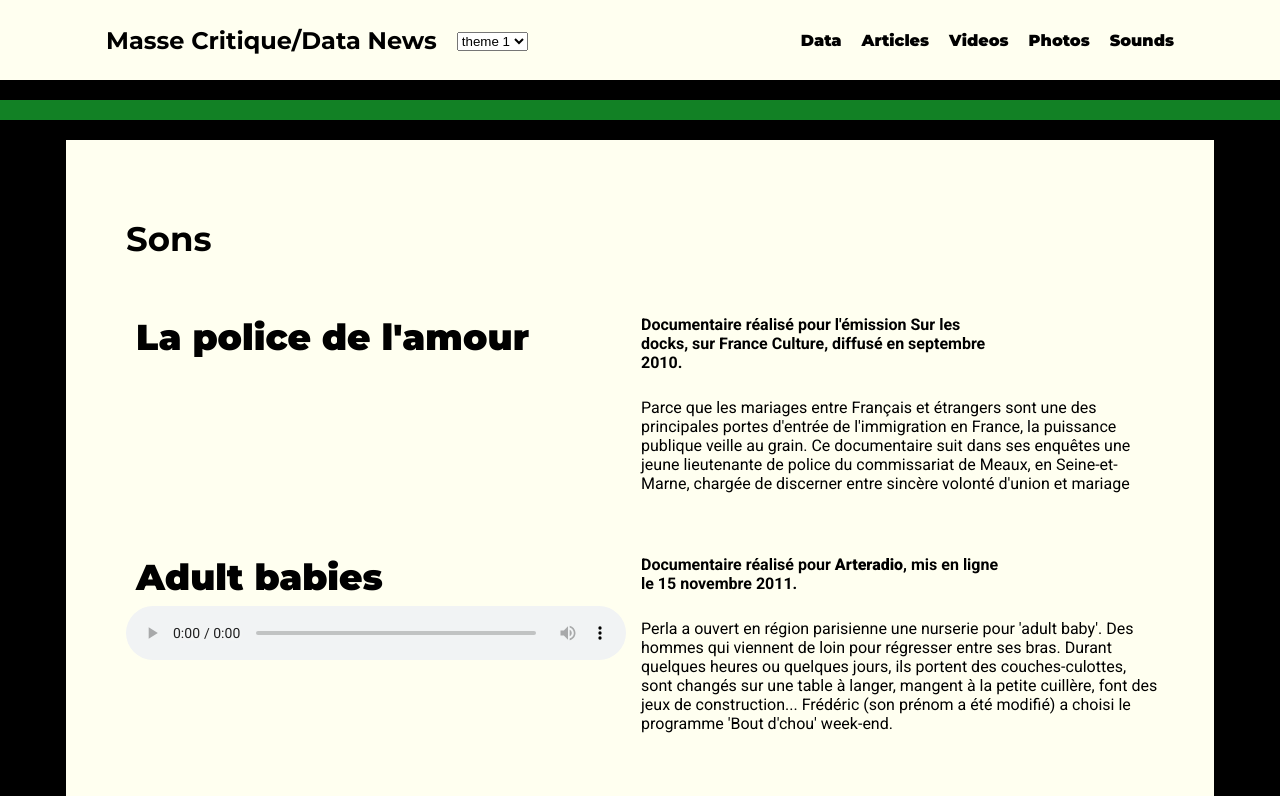
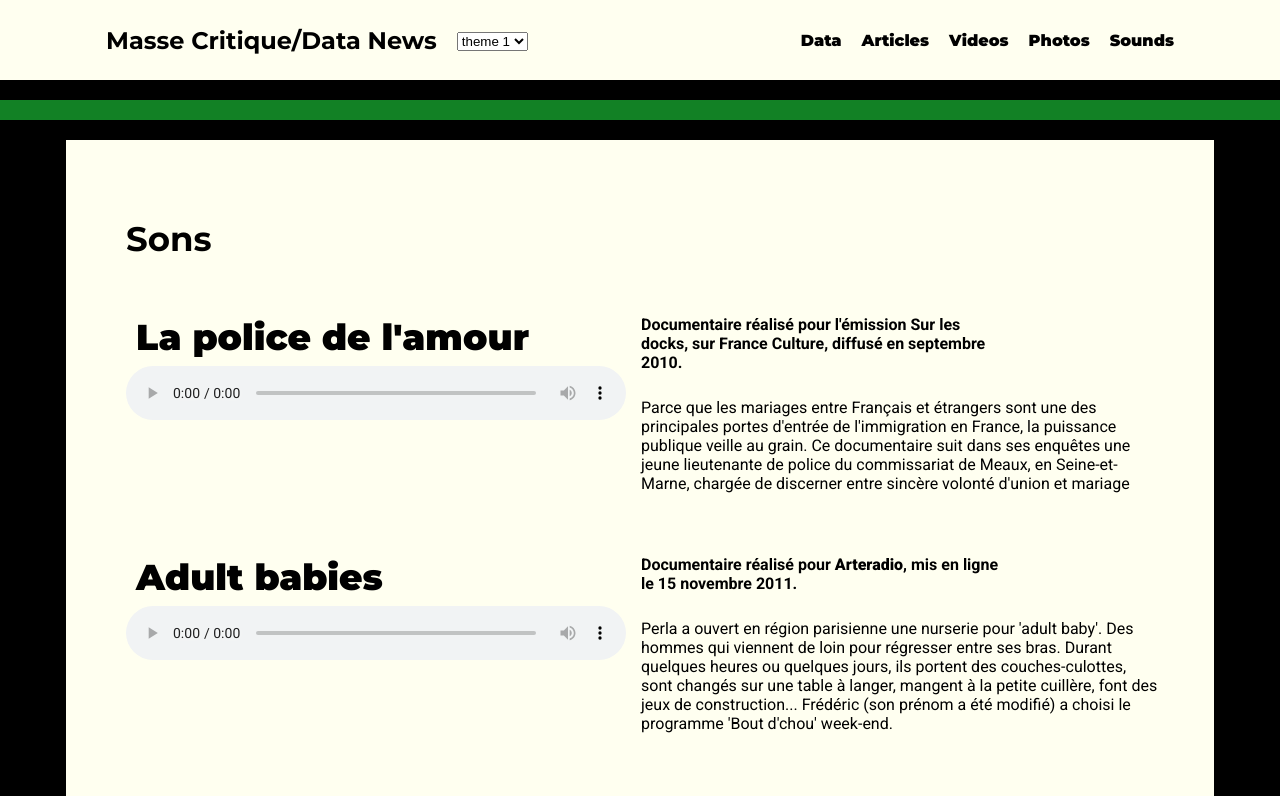
Before and after one commit to Orphee1/massecritique-datanews, a React (Create React App) app: page /sound in a window 1280 px wide. Shown: the top 796 px of the page. Built offline with nearby package versions, Linux system fonts and the light colour scheme.

Commit message:
add police.m4a

```diff
--- a/src/containers/SoundScreen/SoundScreen.js
+++ b/src/containers/SoundScreen/SoundScreen.js
@@ -6,6 +6,7 @@ import "./style.css";
 
 import adult from "../../assets/sounds/adult.mp3";
 import silence from "../../assets/sounds/silence.mp3";
+import police from "../../assets/sounds/police.m4a";
 
 export default function SoundScreen() {
       // Theme definition
@@ -59,8 +60,8 @@ export default function SoundScreen() {
                                           width="100%"
                                           height="100%"
                                           type="mp3"
-                                          // url={police}
-                                          url="https://www.youtube.com/watch?v=t2Eb8YNmSoM&list=LL23IMwRFgwTSET1CeBlThig&index=2&t=0s"
+                                          url={police}
+                                          // url="https://www.youtube.com/watch?v=t2Eb8YNmSoM&list=LL23IMwRFgwTSET1CeBlThig&index=2&t=0s"
                                     />
                               </div>
                               <div className="bloc-sound-info fl-col">
```
Also changed, not shown: 1 other file (tests, documents, lock files or other folders).
